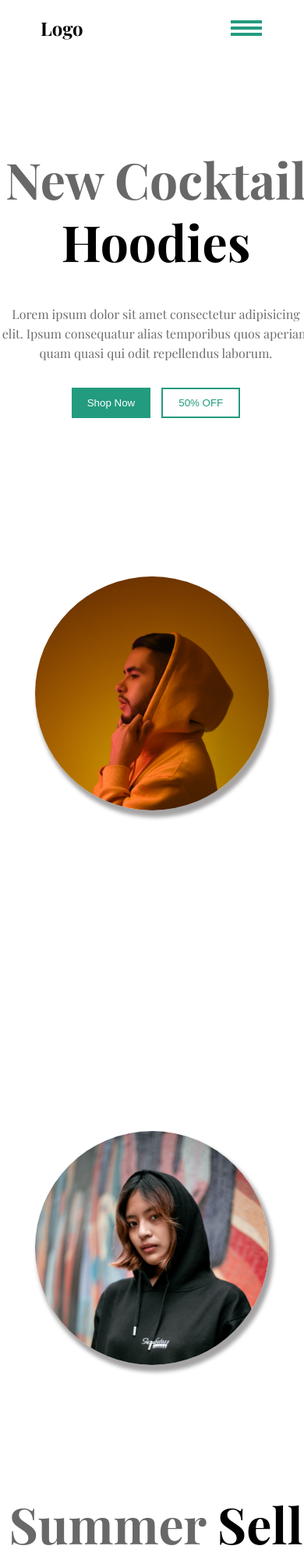
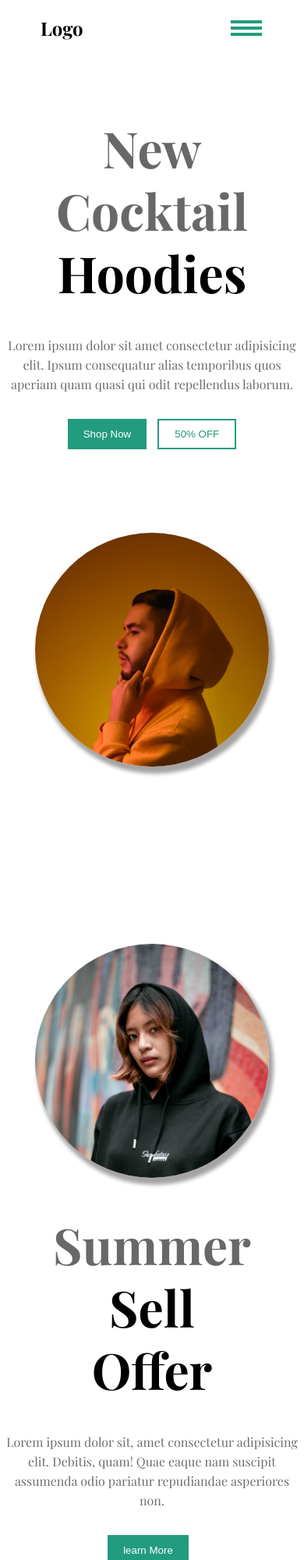
Before and after one commit to saurabhpatil67/Hoodies-Website-Mini-Project, a plain HTML site: page index.html in a window 390 px wide. Shown: the top 2000 px of the page at 78% size. Drawn offline with nearby package versions, Linux system fonts and the light colour scheme; a web font is replaced by a local one.

Commit message:
fix: update mobile responsive styles

```diff
--- a/style.css
+++ b/style.css
@@ -1,5 +1,4 @@
-@import url('https://fonts.googleapis.com/css2?family=Playfair+Display:ital,wght@0,400..900;1,400..900&display=swap');
-
+@import url("https://fonts.googleapis.com/css2?family=Playfair+Display:ital,wght@0,400..900;1,400..900&display=swap");
 
 /* reset  */
 * {
@@ -9,7 +8,7 @@
 }
 
 :root {
-    --main-font: 'Playfair Display', serif;
+    --main-font: "Playfair Display", serif;
     --main-color: #239b7e;
 }
 
@@ -36,7 +35,6 @@ nav {
     align-items: center;
     cursor: pointer;
     margin-right: 5rem;
-
 }
 
 .burger span {
@@ -57,7 +55,6 @@ header {
     align-items: center;
     height: 90vh;
     margin-top: 2rem;
-
 }
 
 .main-heading {
@@ -66,7 +63,6 @@ header {
     transform: translateY(-40px);
     color: #00000097;
     line-height: 5rem;
-
 }
 
 .main-heading span {
@@ -135,7 +131,6 @@ header {
     justify-content: space-around;
     align-items: center;
     margin-top: 7rem;
-
 }
 
 .section-one-img {
@@ -244,7 +239,6 @@ header {
     text-align: center;
     margin: 10px;
     font-family: sans-serif;
-
 }
 
 .customer .customer-img .img {
@@ -283,7 +277,6 @@ footer {
     align-items: center;
     font-family: var(--main-font);
     height: 80vh;
-
 }
 
 footer .container .footer-heading {
@@ -300,11 +293,10 @@ footer .container .footer-primary-heading {
 
 /* Media Query Start  */
 
-@media only screen and (max-width:900px) {
+@media only screen and (max-width: 900px) {
     header {
         height: 120vh;
         text-align: center;
-
     }
 
     .section-one {
@@ -355,7 +347,7 @@ footer .container .footer-primary-heading {
     }
 }
 
-@media only screen and (max-width:414px) {
+@media only screen and (max-width: 414px) {
     #first-container {
         border-right: none;
     }
@@ -384,15 +376,38 @@ footer .container .footer-primary-heading {
 
     .burger {
         margin-right: 2rem;
-
     }
 
-    .img-container {
-        margin-top: 3rem;
+    header .main-heading {
+        padding: 0 8px;
+        margin-top: -3rem;
+    }
+
+    header .img-container {
+        margin-top: -10rem;
+    }
+
+    .primary-heading {
+        width: 380px;
+        margin: 0 auto;
+        margin-bottom: 2rem;
     }
 
     .section-one {
-        margin: 13rem 0;
+        margin-top: 0;
+    }
+
+    .section-content .main-heading {
+        padding: 0 8px;
+        margin-top: -10rem;
+    }
+
+    .section-one .img-container {
+        margin-top: -30px;
+    }
+
+    .products {
+        margin-top: -20px;
     }
 
     .product-categories {
@@ -402,12 +417,19 @@ footer .container .footer-primary-heading {
         align-items: center;
     }
 
+    .customer-heading {
+        margin-top: 3rem;
+    }
+
+    .cutomer-description {
+        width: 380px;
+        margin: 0 auto;
+        color: #323232;
+    }
+
     footer {
         height: auto;
         padding: 2rem 0;
-    }
-
-    .customer-heading {
-        margin-top: 3rem;
+        margin-top: 0;
     }
 }
```
